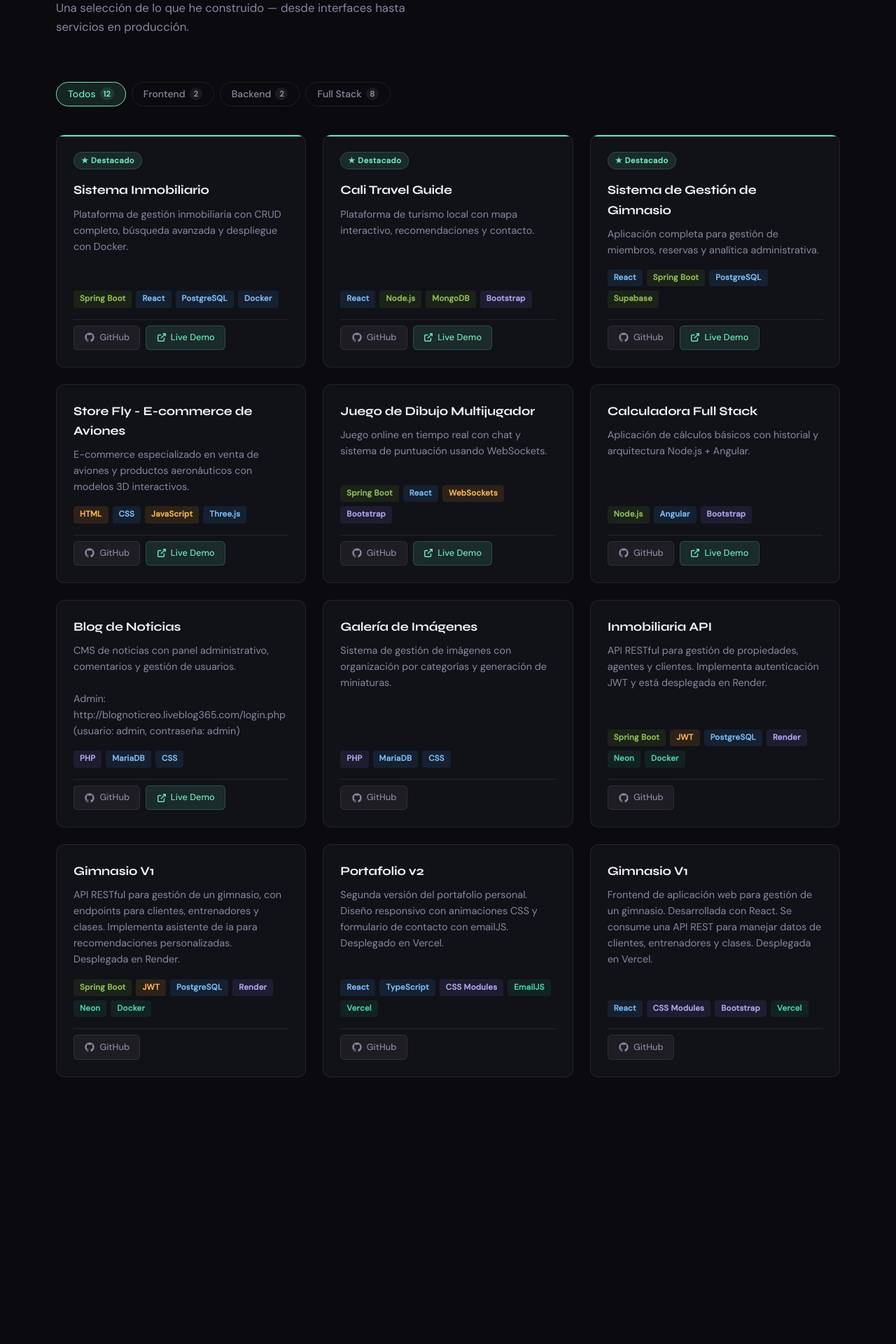
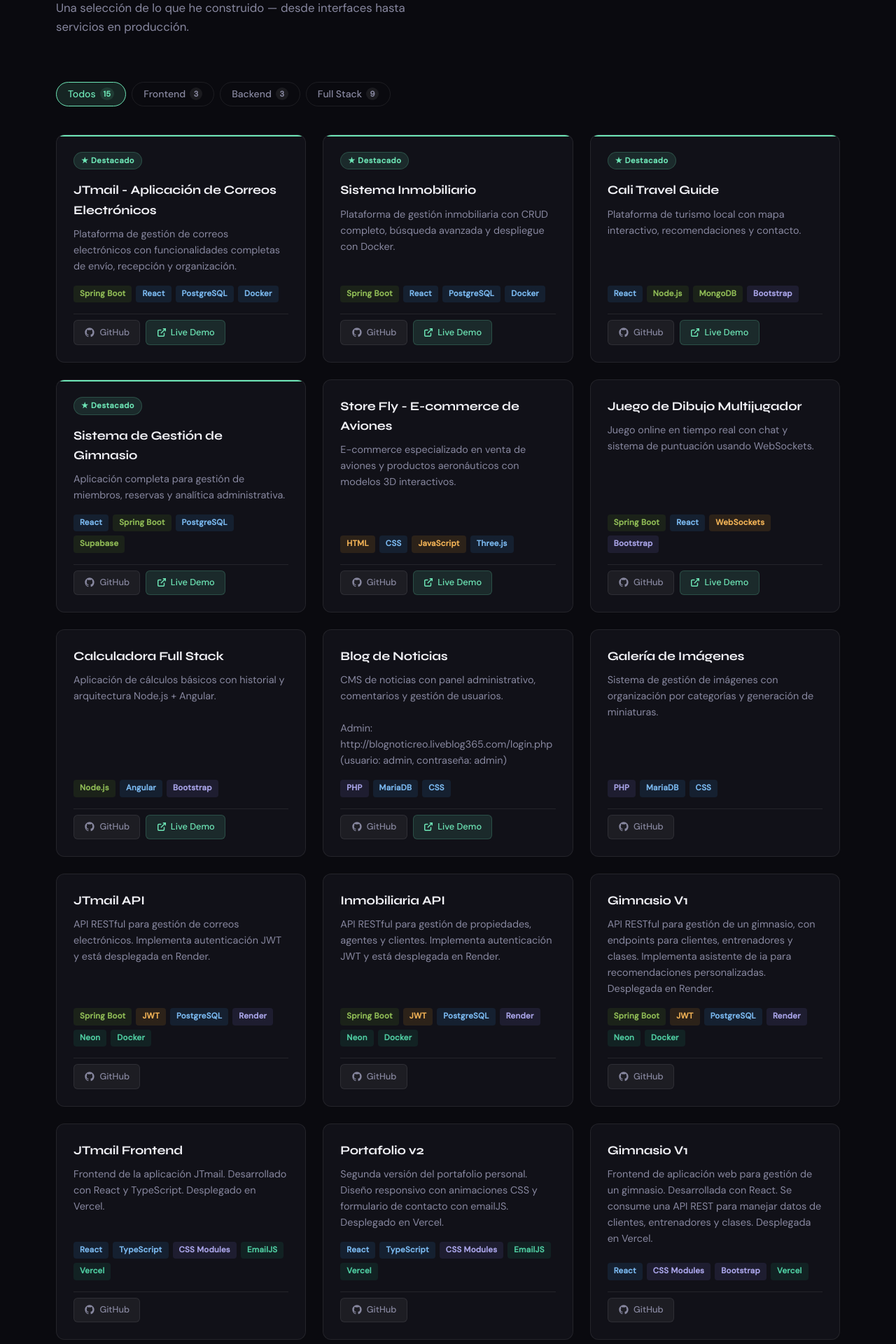
Before and after one commit to JuanTriana27/PortafolioJT, a React (Vite) app: page /projects in a window 1280 px wide. Shown: the part 240-2160 px from the top of the page at 70% size. Before the commit the page ends 1843 px from the top, so only its background shows below. Built offline with nearby package versions, Linux system fonts and the light colour scheme.

Commit message:
Jt mail en proyectos

```diff
--- a/src/pages/Projects/projects.data.ts
+++ b/src/pages/Projects/projects.data.ts
@@ -25,6 +25,22 @@ export interface Project {
 export const PROJECTS: Project[] = [
 
     // Full Stack
+    {
+        id: 'jtmail-react-spring',
+        title: 'JTmail - Aplicación de Correos Electrónicos',
+        description:
+            'Plataforma de gestión de correos electrónicos con funcionalidades completas de envío, recepción y organización.',
+        category: 'fullstack',
+        featured: true,
+        tags: [
+            { label: 'Spring Boot', color: 'green' },
+            { label: 'React', color: 'blue' },
+            { label: 'PostgreSQL', color: 'blue' },
+            { label: 'Docker', color: 'blue' },
+        ],
+        githubUrl: 'https://github.com/JuanTriana27/JTmail',
+        demoUrl: 'https://j-tmail-frontend.vercel.app/',
+    },
     {
         id: 'inmobiliaria-react-spring',
         title: 'Sistema Inmobiliario',
@@ -159,6 +175,22 @@ export const PROJECTS: Project[] = [
 
     // Backend
     {
+        id: 'Jtmail-API',
+        title: 'JTmail API',
+        description: 'API RESTful para gestión de correos electrónicos. Implementa autenticación JWT y está desplegada en Render.',
+        category: 'backend',
+        tags: [
+            { label: 'Spring Boot', color: 'green' },
+            { label: 'JWT', color: 'amber' },
+            { label: 'PostgreSQL', color: 'blue' },
+            { label: 'Render', color: 'purple' },
+            { label: 'Neon', color: 'teal' },
+            { label: 'Docker', color: 'teal' },
+        ],
+        githubUrl: 'https://github.com/JuanTriana27/JTmail---bakend',
+    },
+
+    {
         id: 'Inmobiliaria-API',
         title: 'Inmobiliaria API',
         description: 'API RESTful para gestión de propiedades, agentes y clientes. Implementa autenticación JWT y está desplegada en Render.',
@@ -192,6 +224,23 @@ export const PROJECTS: Project[] = [
 
     // Frontend
     {
+        id: 'JTmail-Frontend',
+        title: 'JTmail Frontend',
+        description:
+            'Frontend de la aplicación JTmail. Desarrollado con React y TypeScript. Desplegado en Vercel.',
+        category: 'frontend',
+        tags: [
+            { label: 'React', color: 'blue' },
+            { label: 'TypeScript', color: 'blue' },
+            { label: 'CSS Modules', color: 'purple' },
+            { label: 'EmailJS', color: 'teal' },
+            { label: 'Vercel', color: 'teal' },
+
+        ],
+        githubUrl: 'https://github.com/JuanTriana27/JTmail---frontend'
+    },
+
+    {
         id: 'Portafolio-v2',
         title: 'Portafolio v2',
         description:
@@ -205,8 +254,7 @@ export const PROJECTS: Project[] = [
             { label: 'Vercel', color: 'teal' },
 
         ],
-        githubUrl: '',
-        demoUrl: '',
+        githubUrl: 'https://github.com/JuanTriana27/PortafolioJT'
     },
 
     {
```
